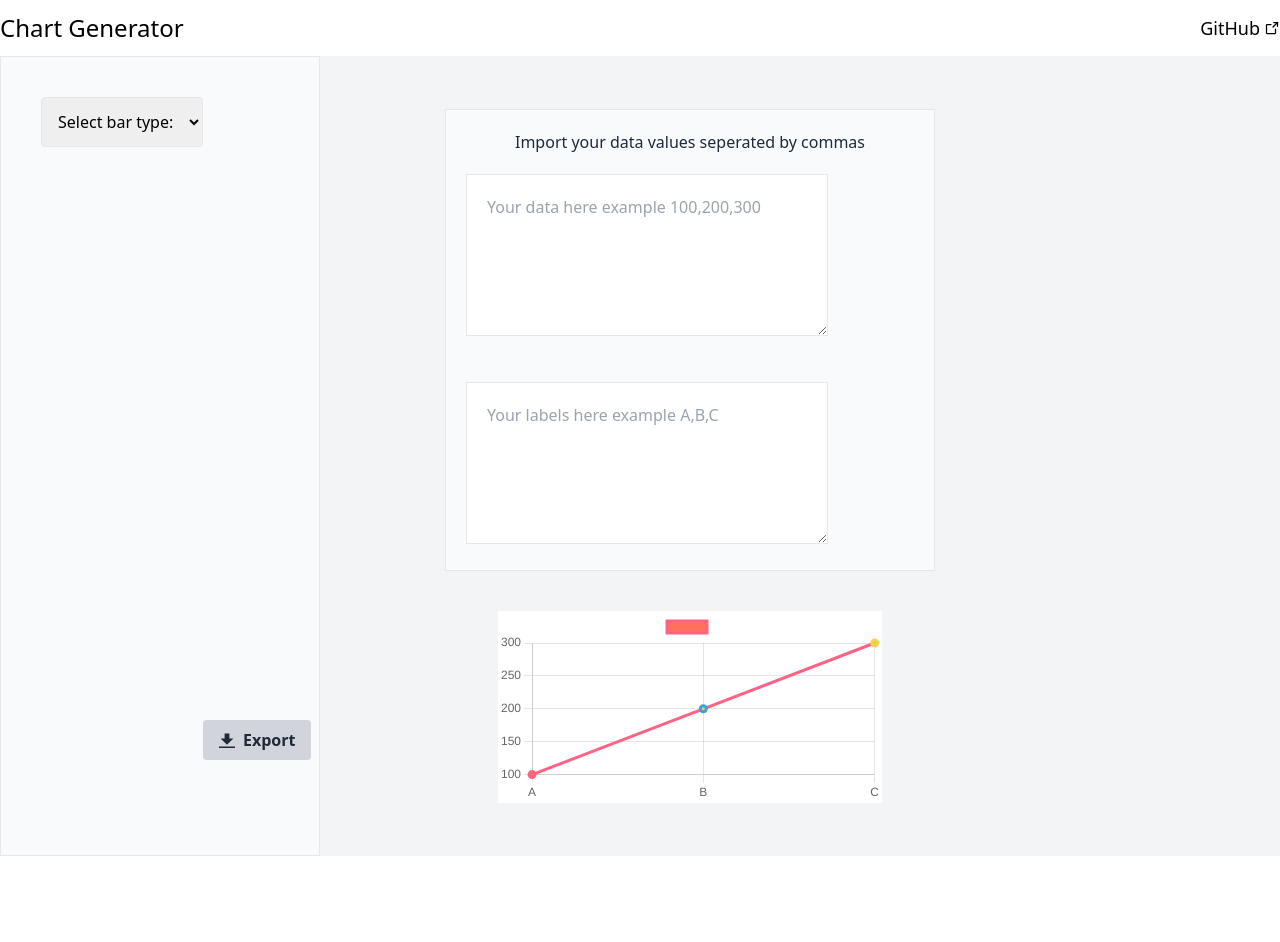
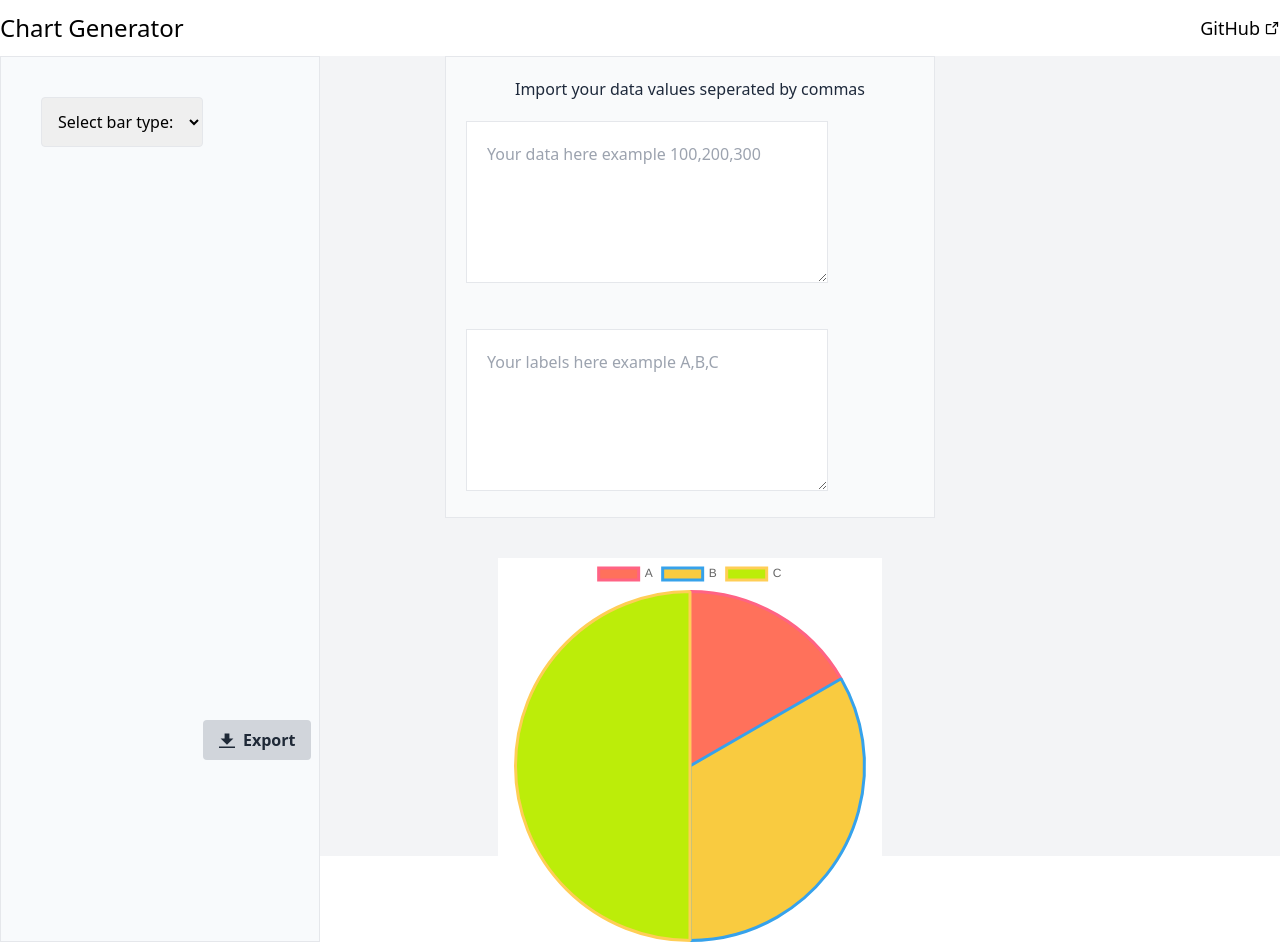
Before and after one commit to omarcardoze/Chart-generator, a React (Vite) app: page / in a window 1280 px wide. Before the commit the page ends 856 px from the top, so only its background shows below. Built offline with nearby package versions, Linux system fonts and the light colour scheme.

Commit message:
Change default chart to pie

```diff
--- a/src/pages/Home.tsx
+++ b/src/pages/Home.tsx
@@ -9,7 +9,7 @@ import { toJpeg } from 'html-to-image'
 export default function Home() {
 	const [data, setData] = useState([100, 200, 300])
 	const [labels, setLabels] = useState(['A', 'B', 'C'])
-	const [chartType, setChartType] = useState('line')
+	const [chartType, setChartType] = useState('pie')
 
 	const ref = useRef<HTMLDivElement>(null)
 
```
